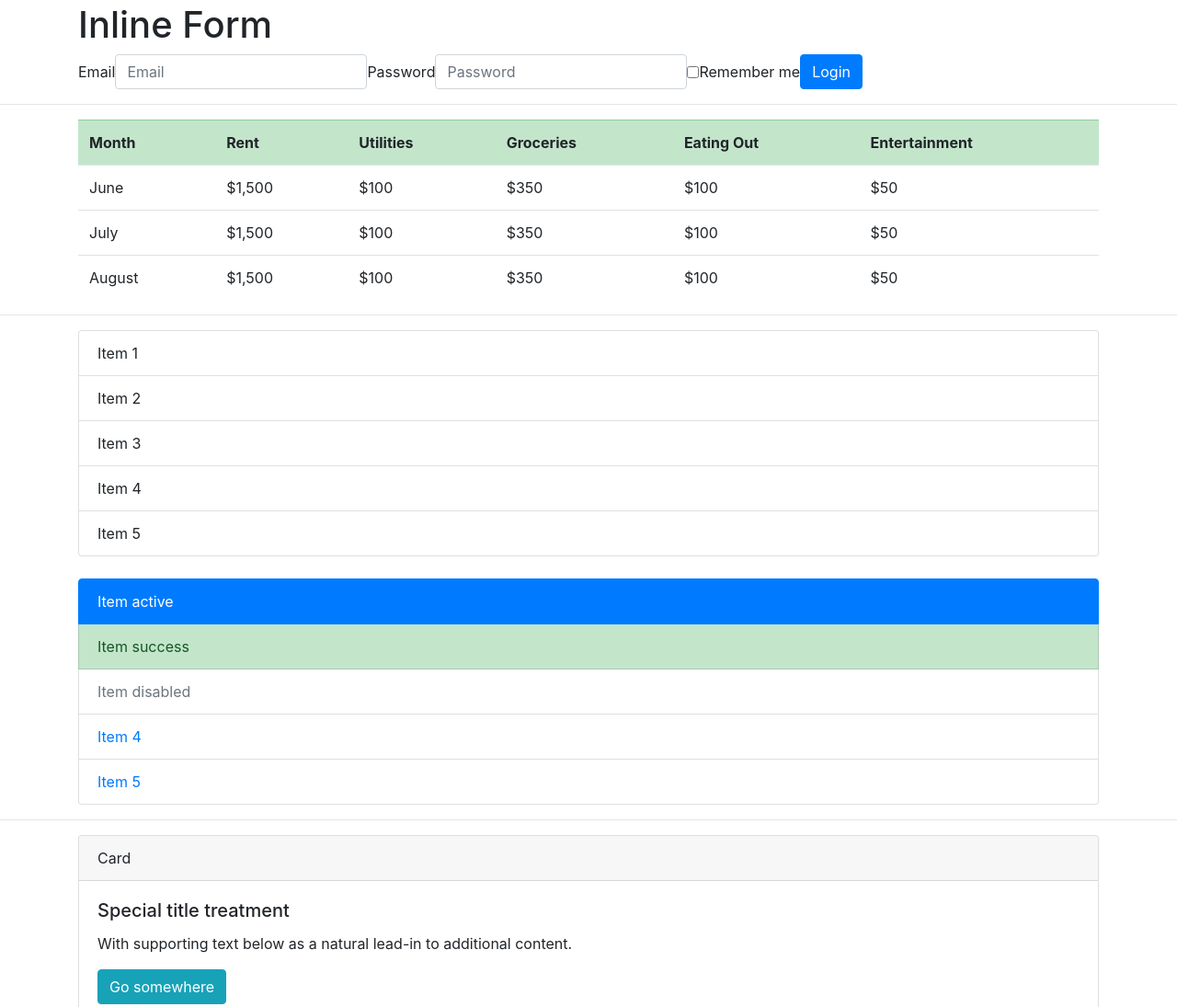
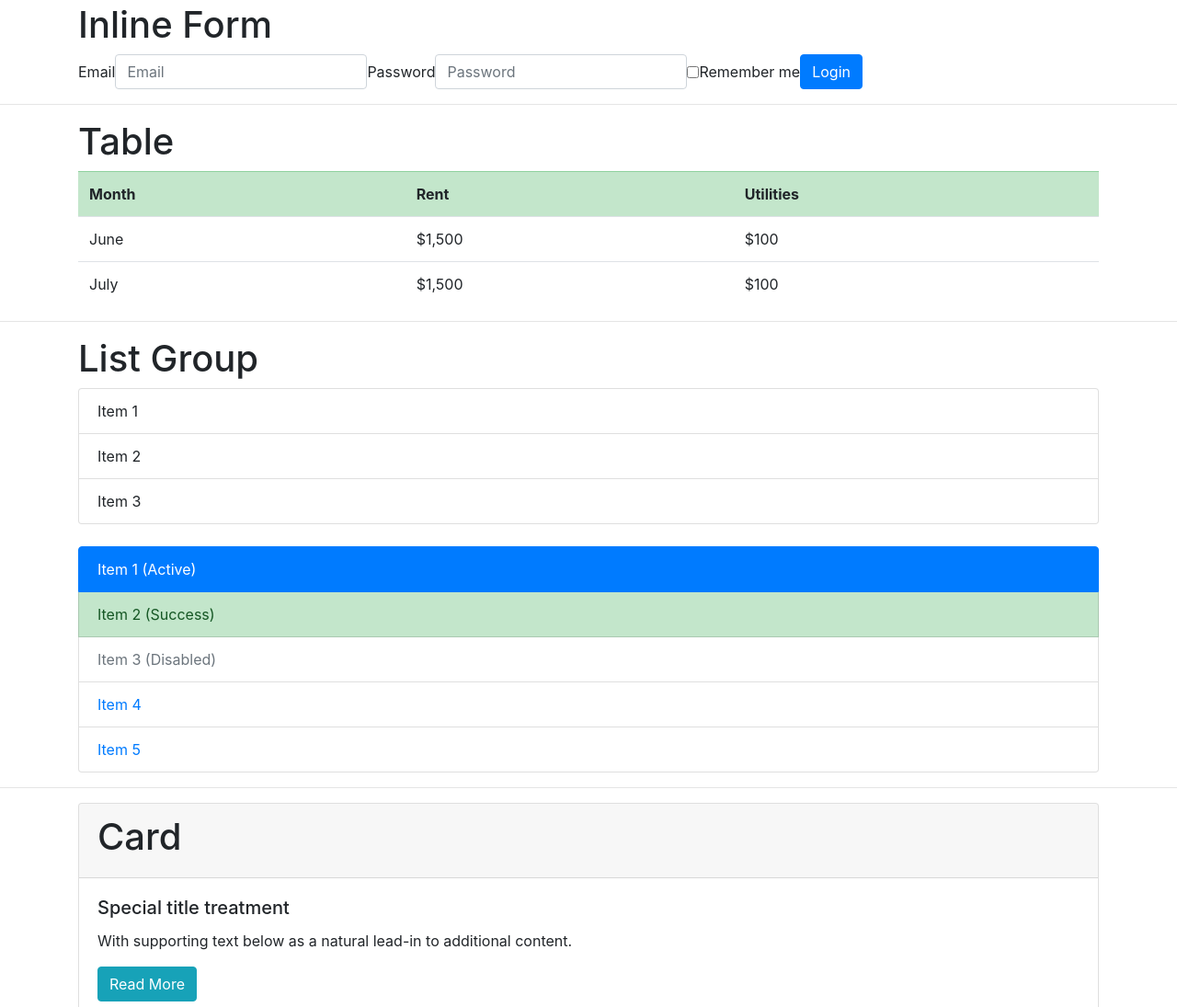
Before and after one commit to ShaMweLa/bootstrap-cheatsheet, a plain HTML site: page index.html in a window 1280 px wide. Shown: the part 2594-3689 px from the top of the page at 92% size. Drawn offline with nearby package versions, Linux system fonts and the light colour scheme.

Commit message:
Clean up code

```diff
--- a/index.html
+++ b/index.html
@@ -269,39 +269,22 @@
 
     <!-- TABLE -->
     <div class="container">
+        <h1>Table</h1>
         <table class="table table-hover">
             <tr class="table-success">
                 <th>Month</th>
                 <th>Rent</th>
                 <th>Utilities</th>
-                <th>Groceries</th>
-                <th>Eating Out</th>
-                <th>Entertainment</th>
             </tr>
             <tr>
                 <td>June</td>
                 <td>$1,500</td>
                 <td>$100</td>
-                <td>$350</td>
-                <td>$100</td>
-                <td>$50</td>
             </tr>
-
             <tr>
                 <td>July</td>
                 <td>$1,500</td>
                 <td>$100</td>
-                <td>$350</td>
-                <td>$100</td>
-                <td>$50</td>
-            </tr>
-            <tr>
-                <td>August</td>
-                <td>$1,500</td>
-                <td>$100</td>
-                <td>$350</td>
-                <td>$100</td>
-                <td>$50</td>
             </tr>
         </table>
     </div>
@@ -313,46 +296,50 @@
 
     <!-- LIST GROUP -->
     <div class="container">
+        <h1>List Group</h1>
         <ul class="list-group">
             <li class="list-group-item">Item 1</li>
             <li class="list-group-item">Item 2</li>
             <li class="list-group-item">Item 3</li>
-            <li class="list-group-item">Item 4</li>
-            <li class="list-group-item">Item 5</li>
         </ul>
 
         <br>
 
         <div class="list-group">
-            <a href="#" class="list-group-item active">Item active</a>
-            <a href="#" class="list-group-item list-group-item-success">Item success</a>
-            <a href="#" class="list-group-item disabled">Item disabled</a>
+            <a href="#" class="list-group-item active">Item 1 (Active)</a>
+            <a href="#" class="list-group-item list-group-item-success">Item 2 (Success)</a>
+            <a href="#" class="list-group-item disabled">Item 3 (Disabled)</a>
             <a href="#" class="list-group-item">Item 4</a>
             <a href="#" class="list-group-item">Item 5</a>
         </div>
     </div>
+    <!-- LIST GROUP -->
+
 
     <hr>
+
 
     <!-- CARD -->
     <div class="container">
         <div class="card">
             <div class="card-header">
-                Card
+                <h1>Card</h1>
             </div>
             <div class="card-body">
                 <h5 class="card-title">Special title treatment</h5>
                 <p class="card-text">With supporting text below as a natural lead-in to additional content.</p>
-                <a href="#" class="btn btn-info">Go somewhere</a>
+                <a href="#" class="btn btn-info">Read More</a>
             </div>
-
             <div class="card-footer">
                 Footer
             </div>
         </div>
     </div>
+    <!-- CARD -->
+
 
     <hr>
+
 
     <!-- ALERTS -->
     <div class="container">
@@ -365,8 +352,11 @@
             You can close this warning alert.
         </div>
     </div>
+    <!-- ALERTS -->
+
 
     <hr>
+
 
     <!-- PROGRESS BAR -->
     <div class="container">
@@ -376,11 +366,15 @@
             </div>
         </div>
     </div>
+    <!-- PROGRESS BAR -->
+
 
     <hr>
 
+
     <!-- BADGES -->
     <div class="container">
+        <h1>Badge</h1>
         <span class="badge badge-info">Info</span>
         <span class="badge badge-light">Light</span>
         <span class="badge badge-dark">Dark</span>
@@ -389,21 +383,29 @@
             Messages <span class="badge badge-dark">6</span>
         </button>
     </div>
+    <!-- BADGES -->
+
 
     <hr>
 
+
     <!-- IMAGES -->
     <div class="container">
+        <h1>Image</h1>
         <img class="rounded" src="https://via.placeholder.com/100">
         <img class="rounded-circle" src="https://via.placeholder.com/100">
         <img class="thumbnail" src="https://via.placeholder.com/100">
     </div>
+    <!-- IMAGES -->
+
 
     <hr>
 
+
     <!-- GRIDS -->
     <div class="container">
-        <!-- 8 AND 4 GRID -->
+        <h1>Grid</h1>
+        <!-- 8 and 4 GRID -->
         <div class="row">
 
             <!-- TO SUPPORT MEDIUM & SMALL DEVICES -->
@@ -442,9 +444,11 @@
             </div>
         </div>
     </div>
+    <!-- GRIDS -->
 
-    <div style="height: 400px;"></div>
-
+    <footer>
+        Copyright @ Sha Mwe La
+    </footer>
     <!-- Optional JavaScript -->
     <!-- jQuery first, then Popper.js, then Bootstrap JS -->
     <script src="https://code.jquery.com/jquery-3.5.1.slim.min.js"
```
